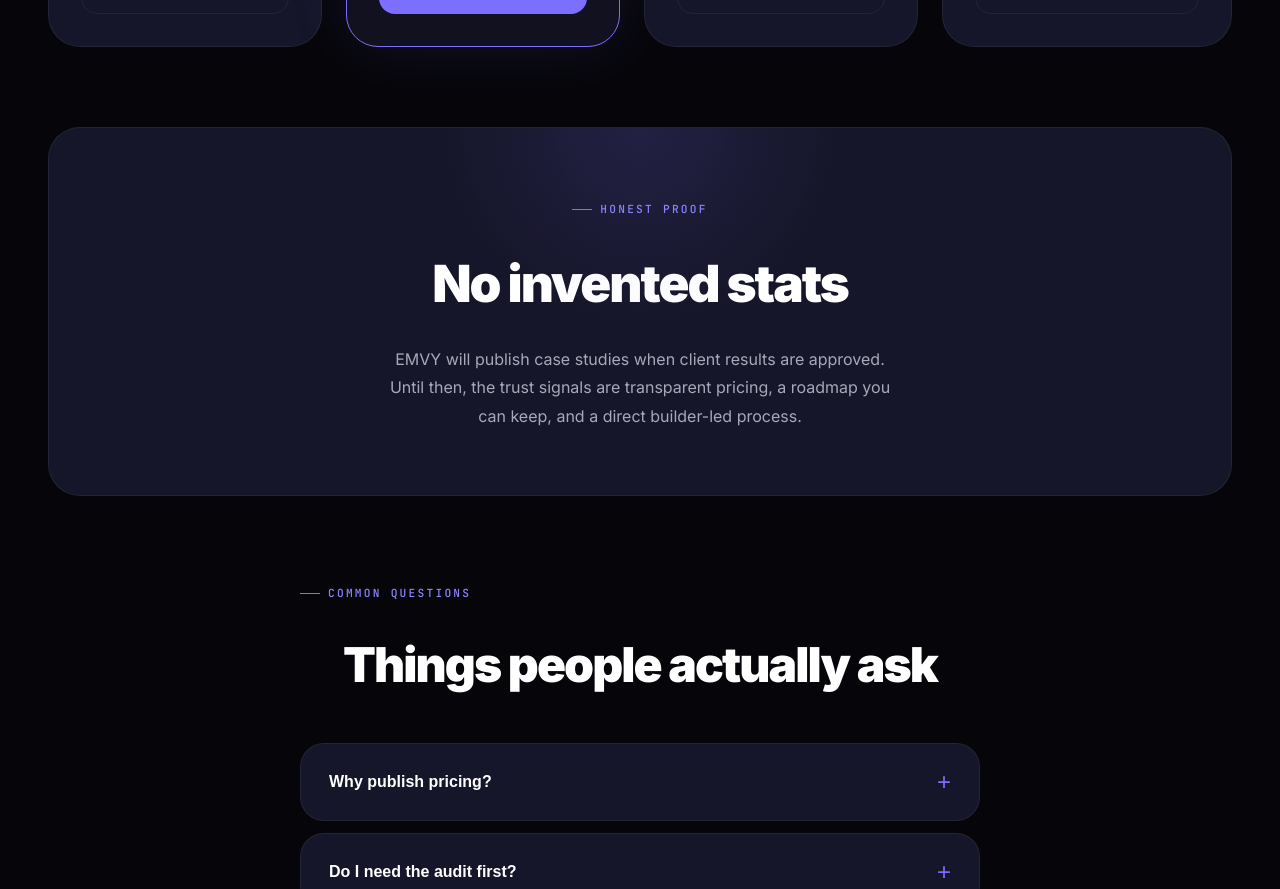
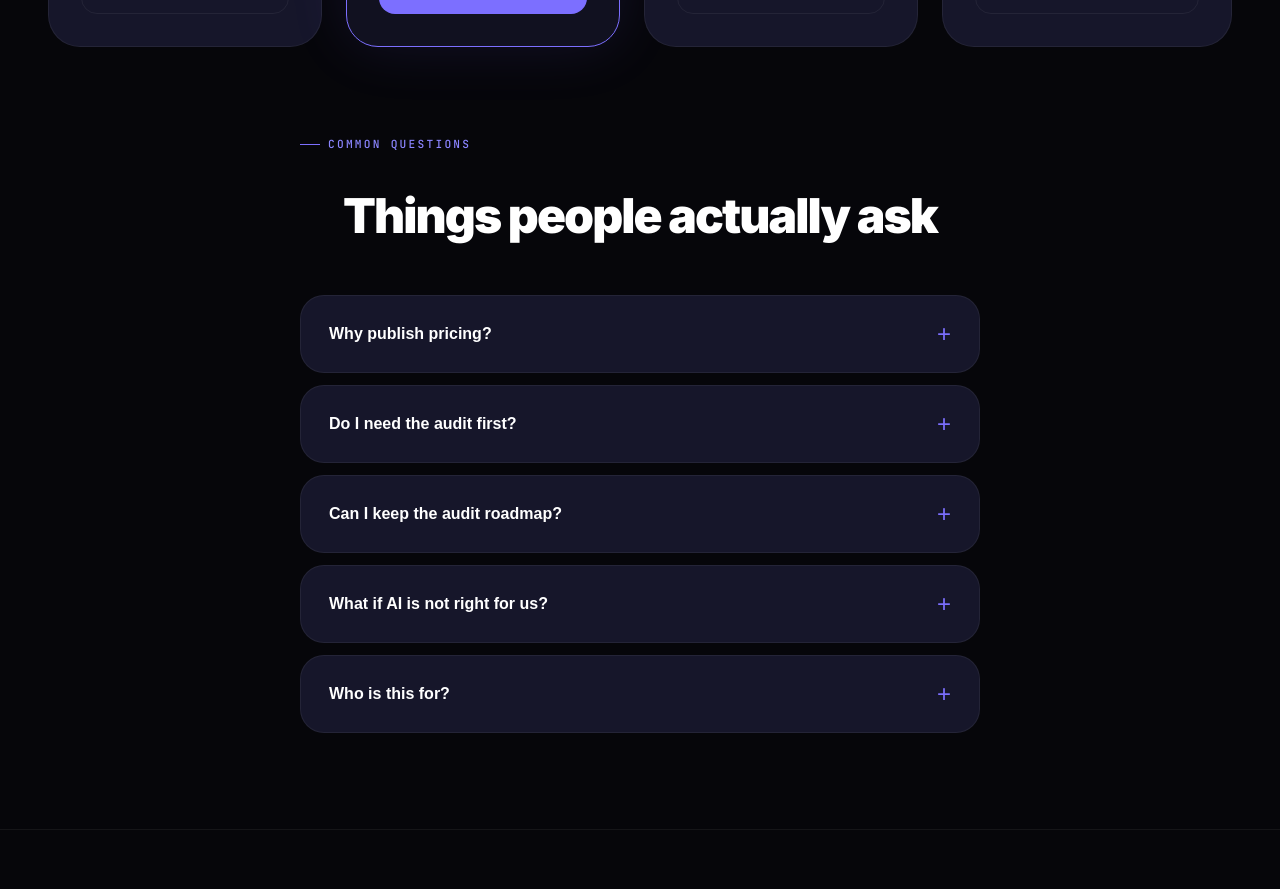
Before and after one commit to duskmetamask-bit/emvy-ai-website, a Next.js app: page /pricing in a window 1280 px wide. Shown: the part 1200-2089 px from the top of the page. Built offline with nearby package versions, Linux system fonts and the light colour scheme.

Commit message:
remove honest proof section from pricing page

```diff
--- a/app/pricing/page.tsx
+++ b/app/pricing/page.tsx
@@ -589,34 +589,7 @@ export default function PricingPage() {
           </div>
         </section>
 
-        {/* Proof card */}
-        <section style={{ padding: '0 0 5rem' }}>
-          <div className="container">
-            <div className="proof-card">
-              <div className="section-kicker" style={{ justifyContent: 'center', marginBottom: '1.5rem' }}>
-                Honest proof
-              </div>
-              <h2 style={{
-                fontSize: 'clamp(2rem, 4vw, 3.5rem)',
-                fontWeight: 900,
-                letterSpacing: '-0.04em',
-                color: 'var(--color-text-primary)',
-                marginBottom: '1.25rem',
-              }}>
-                No invented stats
-              </h2>
-              <p style={{
-                fontSize: 'var(--text-base)',
-                color: 'var(--color-text-secondary)',
-                lineHeight: 1.8,
-                maxWidth: '520px',
-                margin: '0 auto',
-              }}>
-                EMVY will publish case studies when client results are approved. Until then, the trust signals are transparent pricing, a roadmap you can keep, and a direct builder-led process.
-              </p>
-            </div>
-          </div>
-        </section>
+
 
         {/* FAQs */}
         <section style={{ padding: '0 0 6rem' }}>
```
